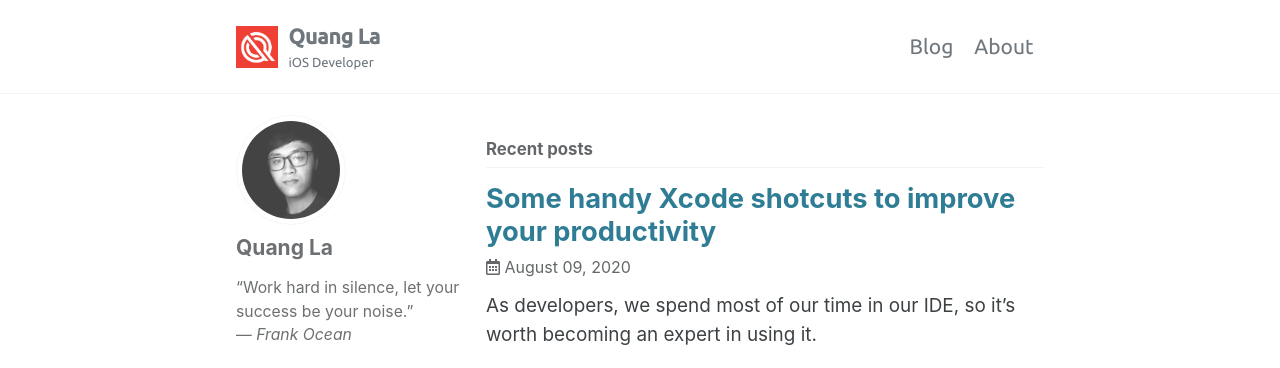
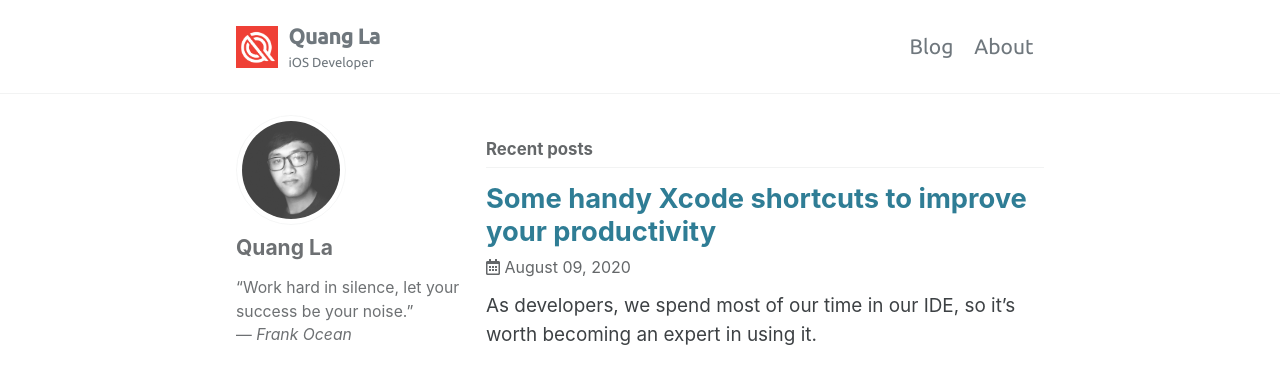
Before and after one commit to nhatquangz/nhatquangz.github.io, a Jekyll site: the page built from index.html, in a window 1280 px wide and 1286 px high. Shown: the top 368 px of the window. Built offline with Jekyll 4.4.1, drawn with Linux system fonts in a browser that asks for light colours; cached includes are drawn as plain includes; the list of posts is cut into pages by our own code.

Commit message:
[Post] - Correct spelling mistakes

```diff
--- a/_posts/2020-08-09-some-helpful-xcode-shortcuts-to-improve-your-productivity.md
+++ b/_posts/2020-08-09-some-helpful-xcode-shortcuts-to-improve-your-productivity.md
@@ -1,5 +1,5 @@
 ---
-title: Some handy Xcode shotcuts to improve your productivity
+title: Some handy Xcode shortcuts to improve your productivity
 excerpt: As developers, we spend most of our time in our IDE, so it’s worth becoming an expert in using it.
 topimage: https://source.unsplash.com/TZj-urJKRao/900x450
 ---
@@ -19,7 +19,7 @@ We’ll walk through some Xcode keyboard shortcuts that I found useful. I hope t
 
 In Xcode, we spend most of our time using the editor, writing code. Therefore, knowing a few common keyboard shortcuts while writing and editing the code just makes sense.
 
-### Code Completion (**⌃ + Space)**
+### Code Completion (⌃ + Space)
 
 I always appreciate IDEs with a strong code completion feature. It makes us work more faster and feel comfortable as we don't have to remember exactly a lot of long function's names. You know Apple always prefers not to abbreviate function's names to make their framework more clean and easily  understandable. It’s hard to imagine working without code completion.
 
@@ -33,13 +33,13 @@ When you want to move single lines or entire blocks around in your code, you can
 
 ![Xcode Move Line][xcode-move-line]
 
-### Create description of function (**⌘ + ⌥ + /)**
+### Create description of function (⌘ + ⌥ + /)
 
 We can use **`⌘ + /`** to comment a bunch of lines in your code. But you may not know that you can use **`⌘ + ⌥ + /`** to create function's description, very useful to document your code.
 
 ![XCode function description][function-description]
 
-### Balance Indentation (**⌃ + I)**
+### Balance Indentation (⌃ + I)
 
 Another useful keyboard shortcut to help you keep your code clean and neatly formatted. You can select a block to format or quickly format all your code by **`⌘ + A`** then **`⌃ + I`.**
 
@@ -49,7 +49,7 @@ Another useful keyboard shortcut to help you keep your code clean and neatly for
 
 Knowing how to navigate inside Xcode effectively will help you easily switch contexts. It can also allow you to find what you are searching for without having to check for it manually.
 
-### Open Quickly (**⇧ + ⌘ + O)**
+### Open Quickly (⇧ + ⌘ + O)
 
 Most of IDEs have this functions, I use it most frequently, all the time. **Open quickly** allows you to quickly jump into any source location in your project / workspace. Just start typing the name of any class, interface, function, method, enum, … in your project.
 
@@ -61,13 +61,13 @@ Xcode tracks your entire movement history as soon as you open or create a projec
 
 ![XCode Move Back and Forth][move-back-forth]
 
-### Reveal in Project Navigator (**⇧ + ⌘ + J**)
+### Reveal in Project Navigator (⇧ + ⌘ + J)
 
 When your project get larger, you have a lot of folders and files opened and sometime you may be lost in Project Navigator. **`⇧ + ⌘ + J`** can help you immediately focus on current file in project navigator.
 
 ![Reveal in Project Navigator][reveal-project-navigator]
 
-### Searching **⇧ + ⌘ + F**
+### Searching (⇧ + ⌘ + F)
 
 You can use **Open Quickly** feature to search files / functions, but sometime you need to search some text in entire your project. **`⇧ + ⌘ + F`** will bring you to Find navigator.
 
@@ -75,9 +75,9 @@ You can use **Open Quickly** feature to search files / functions, but sometime y
 
 ## Conclusion
 
-It could at first seems a little daunting to master the keyboard shortcuts. But it's worth to learn and once you've got it, you will find yourself using theme without thinking about it. If you want more other shortcuts, you can open K**ey Bindings** menu and discover yourself.
+It could at first seems a little daunting to master the keyboard shortcuts. But it's worth to learn and once you've got it, you will find yourself using theme without thinking about it. If you want more other shortcuts, you can open **Key Bindings** menu and discover yourself.
 
-XCode —> Preferences —> Key Bindings
+XCode → Preferences → Key Bindings
 
 ![Key Bindings][key-bindings]
 
```
